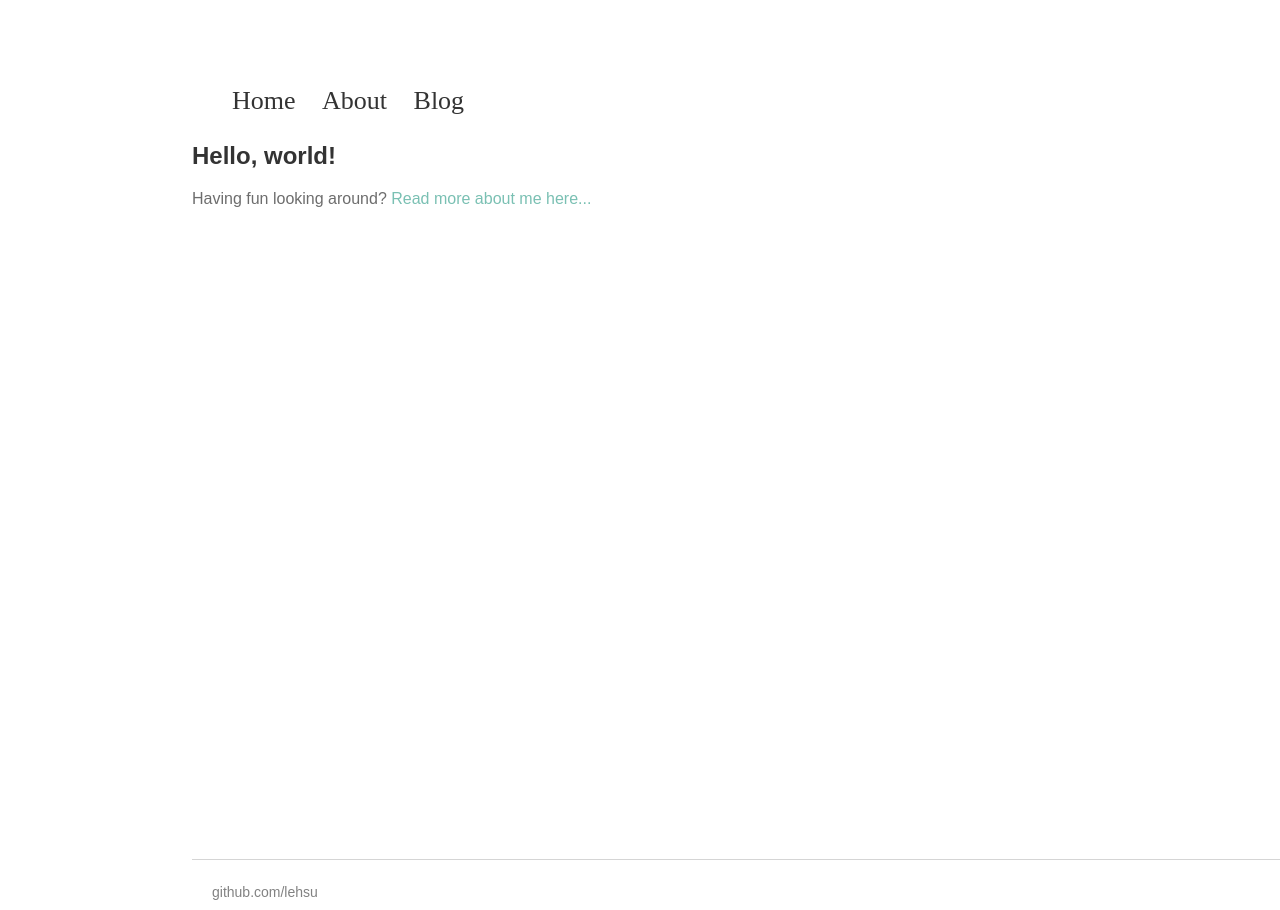
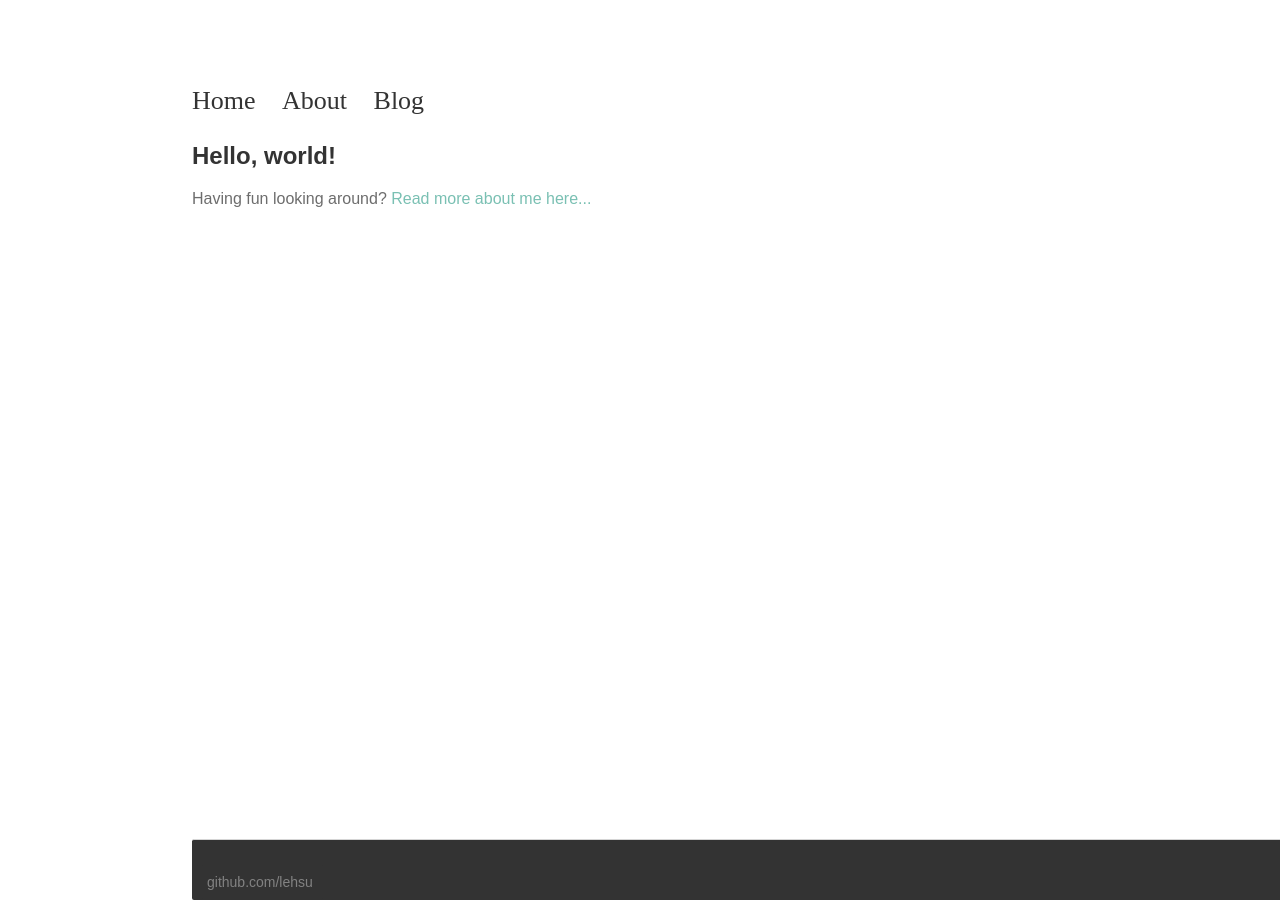
Before and after one commit to lehsu/lehsu.github.io, a Jekyll site: the page built from index.html, in a window 1280 px wide. Built offline with Jekyll 4.4.1, drawn with Linux system fonts in a browser that asks for light colours.

Commit message:
left-align nav

```diff
--- a/assets/css/main.css
+++ b/assets/css/main.css
@@ -14,24 +14,26 @@ body {
     font-size: 16px;
     color: #6D6D6D;
 }
-nav ul, nav a {
+nav, nav ul, nav a {
     font-family: 'Lora';
     font-size: 26px;
     list-style: none;
     color: #333;
-    align-self: left;
-
+    padding-left: 0;
 }
 nav ul li, footer ul li {
     display: inline;
     margin-right: 20px;
 }
 
-footer ul, footer a {
+footer, footer ul, footer a {
     font-family: 'Karla', sans-serif;
     font-size: 14px;
     padding: 10px;
     color: #828282;
+    background-color: #333;
+    padding-left: 5px;
+    border-radius: 2px;
 }
 a {
     text-decoration: none;
```
